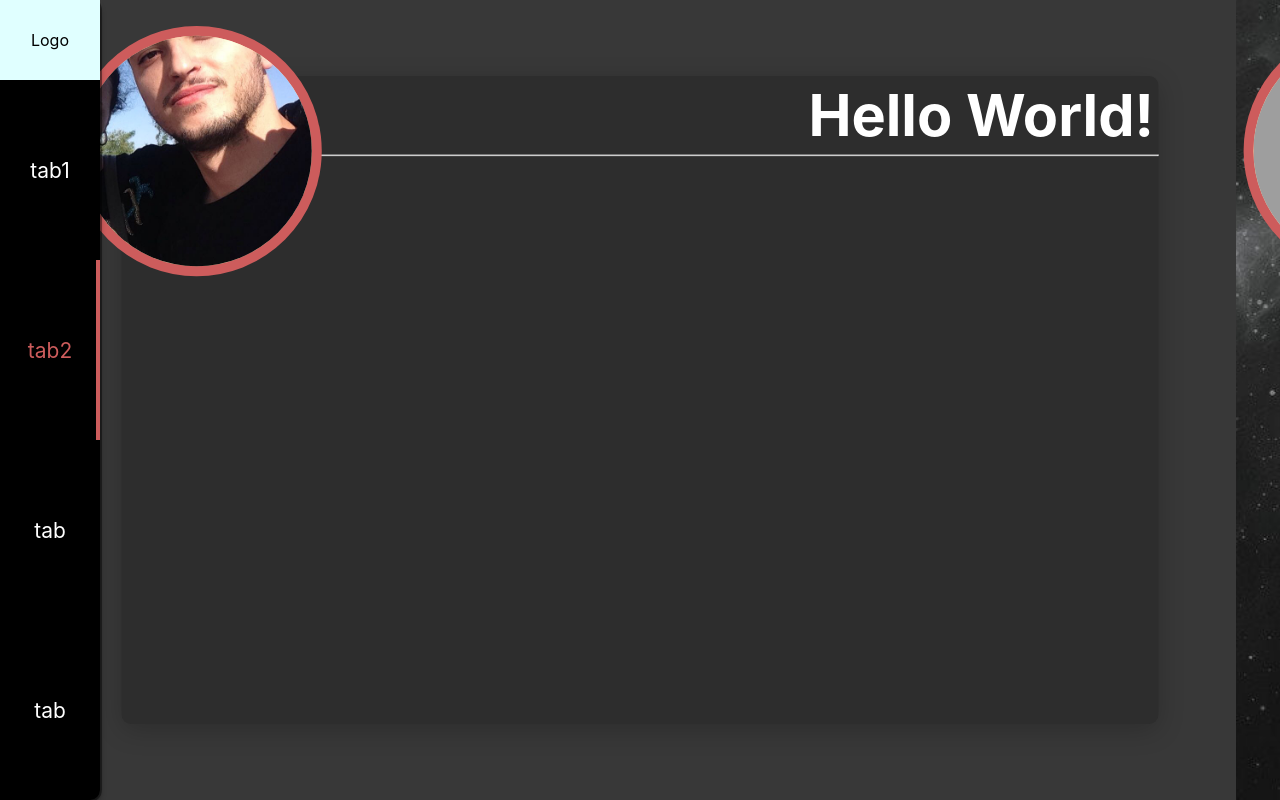
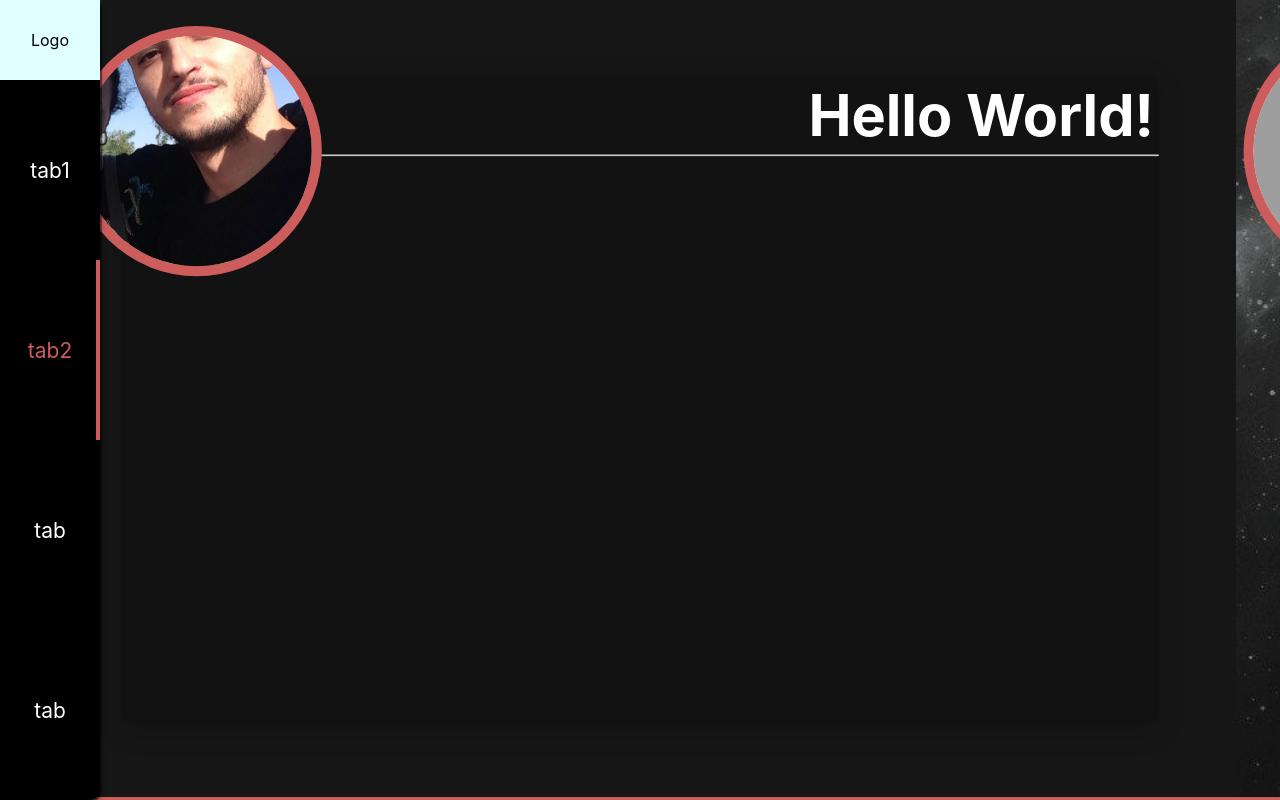
Before and after one commit to 4m1nb4kh71/portfolio-website, a React (Create React App) app: page / in a window 1280 px wide. Built offline with nearby package versions, Linux system fonts and the light colour scheme; grey boxes are pictures that could not be loaded.

Commit message:
fixed some things in the parallax effect

```diff
--- a/src/App.css
+++ b/src/App.css
@@ -33,7 +33,8 @@ body{
   position: fixed;
   top: 0;
   width:100%;
-  height: 100vh;
+  height:100%;
+  transition: 3s ;
 
 
 }
@@ -45,4 +46,28 @@ body{
   width: 200%;
   height:100%;
   object-fit: cover;
+
 }
+.progress_bar_container{
+  position: fixed;
+
+  height: 40px;
+  width:100%;
+
+  bottom: 0;
+  left: 0;
+
+  z-index: 3;
+}
+.progress_bar{
+  position: absolute;
+  float: left;
+  height: 3px;
+
+  width:100%;
+  background-color: indianred;
+  bottom: 0;
+  left: 0;
+
+ transition: width 1s;
+}
--- a/src/App.js
+++ b/src/App.js
@@ -15,6 +15,7 @@ class App extends Component {
       scrleft : null,
       scrlx:0,
       amount:0,
+      frame:null,
     };
   }
 
@@ -22,8 +23,8 @@ componentDidMount = () =>{
 
 
     const el = document.getElementsByClassName("App").item(0);
-
-    this.setState({element:el}) ;
+   const frame = document.getElementsByClassName("frame").item(0);
+    this.setState({element:el,frame:frame}) ;
 
 }
 
@@ -61,16 +62,25 @@ handleScroll = (event) =>{
 }
 handleparallax = (e) => {
 
-  this.state.amount  =(this.state.element.scrollLeft);
+  //this.state.amount  =(this.state.element.scrollLeft);
+  this.setState({amount:this.state.element.scrollLeft});
   console.log(this.state.amount);
+  console.log(this.state.frame.offsetWidth - (window.innerWidth -100));
+  let hundred =  this.state.frame.offsetWidth - (window.innerWidth -110);
+  let percent = Math.round(((this.state.amount / hundred))*100)  ;
+  console.log(percent);
   const bg = document.getElementsByClassName('background').item(0);
   const bg2 = document.getElementsByClassName('background2').item(0);
   const bg3 = document.getElementsByClassName('background3').item(0);
   const bg4 = document.getElementsByClassName('background4').item(0);
-  bg.style.transform = 'translateX(-'+this.state.amount/100   +'%)';
-  bg2.style.transform = 'translateX(-'+this.state.amount/100  * 50 +'%)';
-  bg3.style.transform = 'translateX(-'+this.state.amount/100  * .3 +'%)';
-  bg4.style.transform = 'translateY(-'+this.state.amount/100  * 2.6 +'%)';
+  const progress_bar = document.getElementsByClassName('progress_bar').item(0);
+
+  bg.style.transform = 'translateX(-'+percent * .6 +'%)';
+  bg2.style.transform = 'translateX(-'+percent * 10  +'%)';
+  bg3.style.transform = 'translateX(-'+percent  +'%)';
+  bg4.style.transform = 'translateY(-'+percent +'%)';
+
+  progress_bar.style.setProperty("width",percent +'%') ;
 }
 
 
@@ -80,6 +90,9 @@ render(){
 
   return (
     <div className="App" onWheel = {this.handleScroll} onScroll={this.handleparallax}>
+      <div className ="progress_bar_container">
+        <div className ="progress_bar"></div>
+      </div>
       <div className="background" >
         <img src={bgimg} />
 
--- a/src/components/frame/frame.css
+++ b/src/components/frame/frame.css
@@ -29,7 +29,7 @@ body{
     top: 0%;
     width: 25%;
     height: 100%;
-    background-color: rgb(56, 56, 56);
+    background-color: rgb(22, 22, 22);
     transition: 1s;
   }
   .background4{
@@ -38,7 +38,7 @@ body{
     top: 0%;
     width: 25%;
     height: 100%;
-    background-color: rgb(41, 41, 41);
+    background-color: rgb(20, 20, 20);
 
     transition: 1s;
   }
--- a/src/index.css
+++ b/src/index.css
@@ -21,7 +21,7 @@ body {
 
   background-color: rgb(5, 5, 5);
 
-
+ overflow: hidden;
 
 }
 
```
